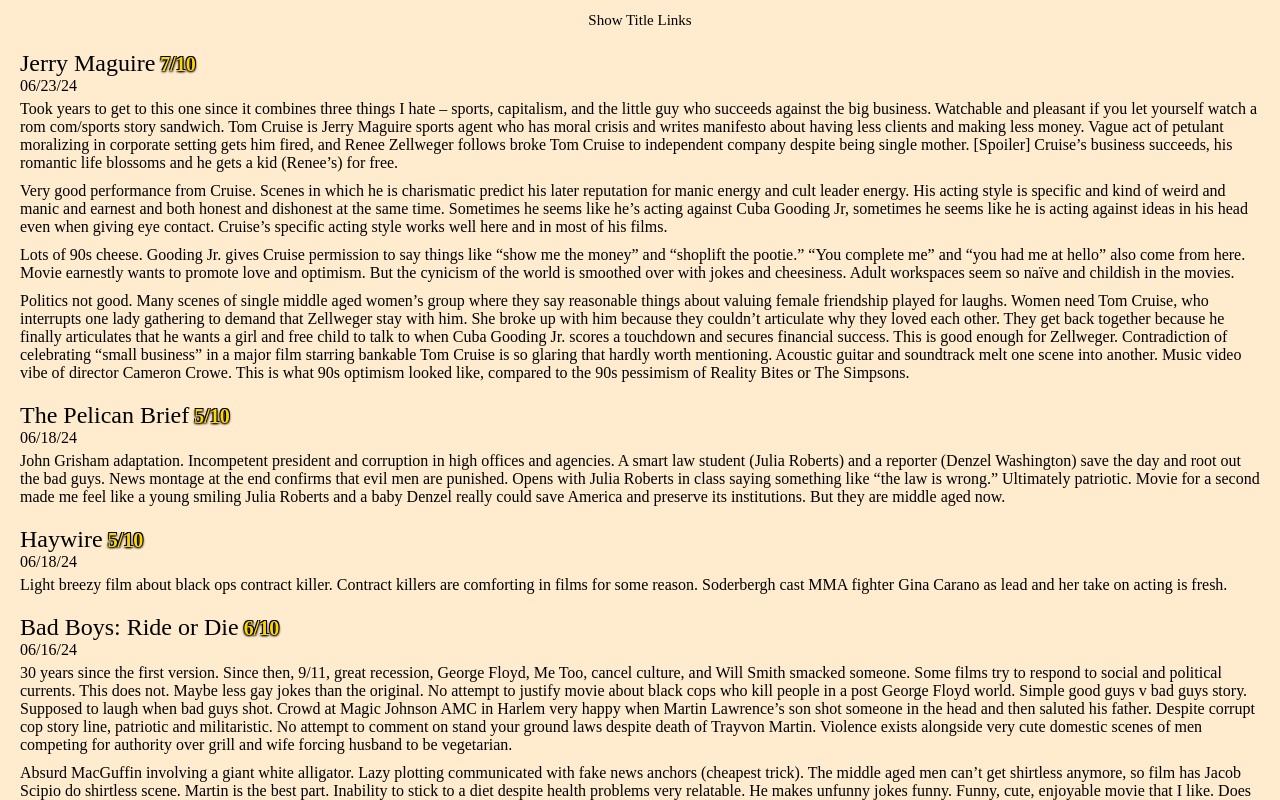
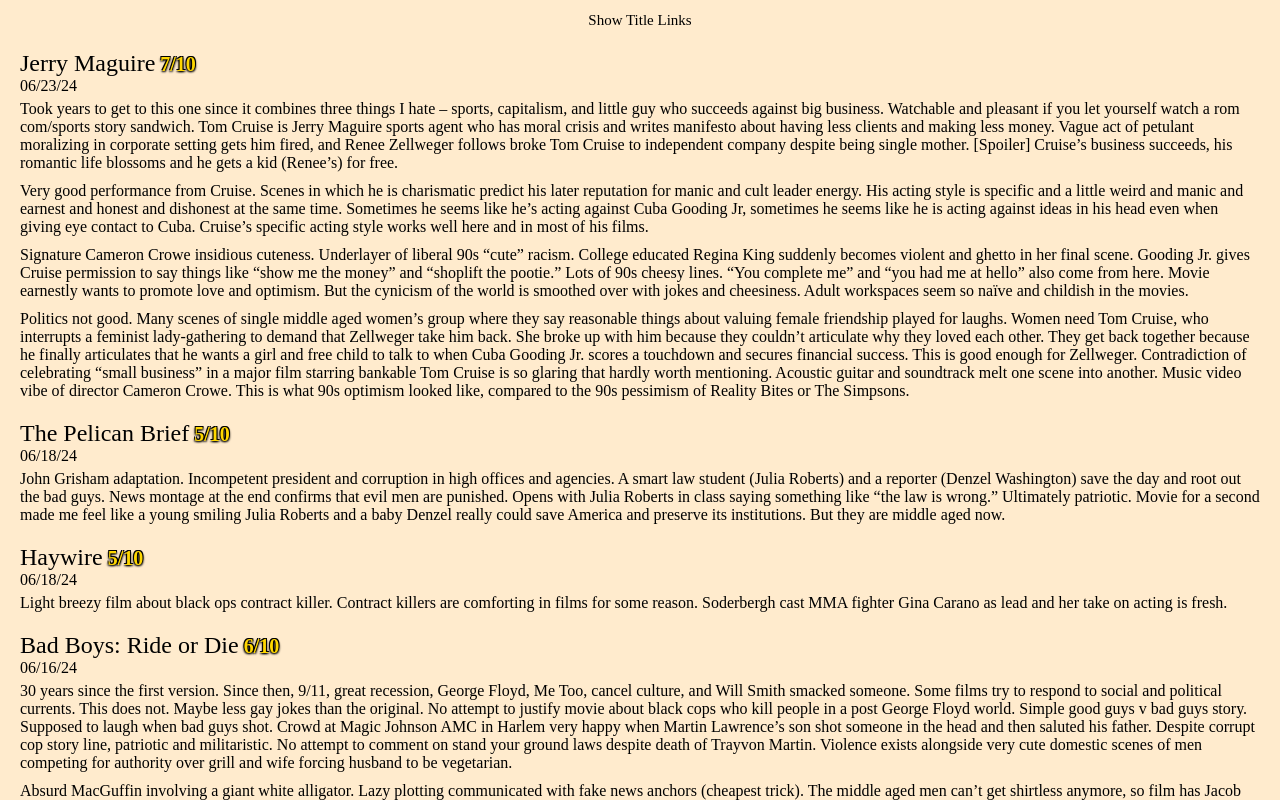
Before and after one commit to nkossally/movie-log, a React (Create React App) app: page / in a window 1280 px wide. Shown: the top 800 px of the page. Built offline with nearby package versions, Linux system fonts and the light colour scheme.

Commit message:
revisions

```diff
--- a/src/App.js
+++ b/src/App.js
@@ -294,10 +294,10 @@
           title="Jerry Maguire"
           ref={ref60}
           date="06/23/24"
-          text="Took years to get to this one since it combines three things I hate – sports, capitalism, and the little guy who succeeds against the big business. Watchable and pleasant if you let yourself watch a rom com/sports story sandwich. Tom Cruise is Jerry Maguire sports agent who has moral crisis and writes manifesto about having less clients and making less money. Vague act of petulant moralizing in corporate setting gets him fired, and Renee Zellweger follows broke Tom Cruise to independent company despite being single mother. [Spoiler] Cruise’s business succeeds, his romantic life blossoms and he gets a kid (Renee’s) for free. "
-          text2="Very good performance from Cruise. Scenes in which he is charismatic predict his later reputation for manic energy and cult leader energy. His acting style is specific and kind of weird and manic and earnest and both honest and dishonest at the same time. Sometimes he seems like he’s acting against Cuba Gooding Jr, sometimes he seems like he is acting against ideas in his head even when giving eye contact. Cruise’s specific acting style works well here and in most of his films."
-          text3="Lots of 90s cheese. Gooding Jr. gives Cruise permission to say things like “show me the money” and “shoplift the pootie.” “You complete me” and “you had me at hello” also come from here. Movie earnestly wants to promote love and optimism. But the cynicism of the world is smoothed over with jokes and cheesiness. Adult workspaces seem so naïve and childish in the movies. "
-          text4="Politics not good. Many scenes of single middle aged women’s group where they say reasonable things about valuing female friendship played for laughs. Women need Tom Cruise, who interrupts one lady gathering to demand that Zellweger stay with him. She broke up with him because they couldn’t articulate why they loved each other. They get back together because he finally articulates that he wants a girl and free child to talk to when Cuba Gooding Jr. scores a touchdown and secures financial success. This is good enough for Zellweger. Contradiction of celebrating “small business” in a major film starring bankable Tom Cruise is so glaring that hardly worth mentioning. Acoustic guitar and soundtrack melt one scene into another. Music video vibe of director Cameron Crowe.  This is what 90s optimism looked like, compared to the 90s pessimism of Reality Bites or The Simpsons."
+          text="Took years to get to this one since it combines three things I hate – sports, capitalism, and little guy who succeeds against big business. Watchable and pleasant if you let yourself watch a rom com/sports story sandwich. Tom Cruise is Jerry Maguire sports agent who has moral crisis and writes manifesto about having less clients and making less money. Vague act of petulant moralizing in corporate setting gets him fired, and Renee Zellweger follows broke Tom Cruise to independent company despite being single mother. [Spoiler] Cruise’s business succeeds, his romantic life blossoms and he gets a kid (Renee’s) for free. "
+          text2="Very good performance from Cruise. Scenes in which he is charismatic predict his later reputation for manic and cult leader energy. His acting style is specific and a little weird and manic and earnest and honest and dishonest at the same time. Sometimes he seems like he’s acting against Cuba Gooding Jr, sometimes he seems like he is acting against ideas in his head even when giving eye contact to Cuba. Cruise’s specific acting style works well here and in most of his films."
+          text3="Signature Cameron Crowe insidious cuteness. Underlayer of liberal 90s “cute” racism. College educated Regina King suddenly becomes violent and ghetto in her final scene. Gooding Jr. gives Cruise permission to say things like “show me the money” and “shoplift the pootie.” Lots of 90s cheesy lines. “You complete me” and “you had me at hello” also come from here. Movie earnestly wants to promote love and optimism. But the cynicism of the world is smoothed over with jokes and cheesiness. Adult workspaces seem so naïve and childish in the movies."
+          text4="Politics not good. Many scenes of single middle aged women’s group where they say reasonable things about valuing female friendship played for laughs. Women need Tom Cruise, who interrupts a feminist lady-gathering to demand that Zellweger take him back. She broke up with him because they couldn’t articulate why they loved each other. They get back together because he finally articulates that he wants a girl and free child to talk to when Cuba Gooding Jr. scores a touchdown and secures financial success. This is good enough for Zellweger. Contradiction of celebrating “small business” in a major film starring bankable Tom Cruise is so glaring that hardly worth mentioning. Acoustic guitar and soundtrack melt one scene into another. Music video vibe of director Cameron Crowe.  This is what 90s optimism looked like, compared to the 90s pessimism of Reality Bites or The Simpsons."
           rating={7}
         />
         <Review
```
